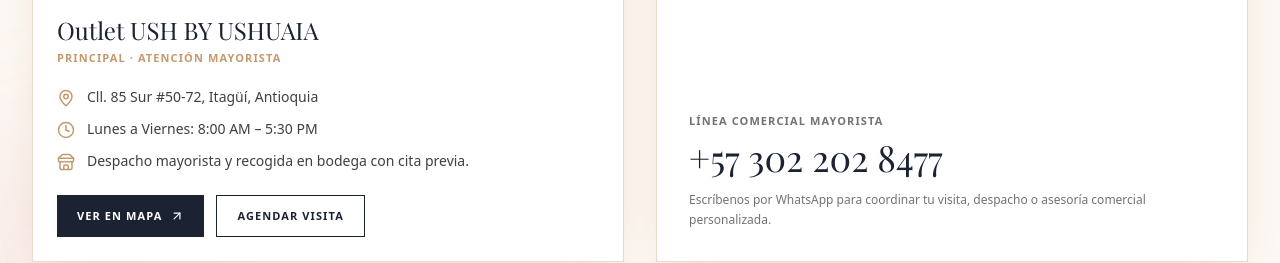
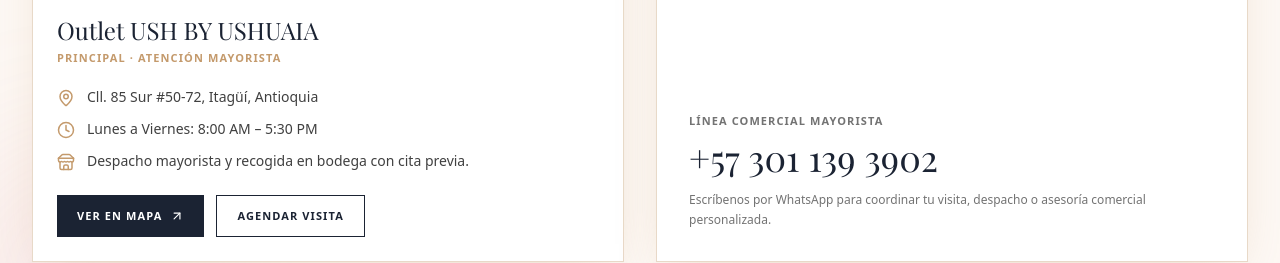
Before and after one commit to comercialcatalogoush-afk/Ushbyushuaia, a Next.js app: page / in a window 1280 px wide. Shown: the part 3920-4183 px from the top of the page. Built offline with nearby package versions, Linux system fonts and the light colour scheme; no server answers; the database is empty; a web font is replaced by a local one.

Commit message:
Cambia numero de WhatsApp y telefono de asesor a 573011393902 en todas las secciones

```diff
--- a/src/app/admin/page.tsx
+++ b/src/app/admin/page.tsx
@@ -1259,12 +1259,12 @@
                     required
                     value={whatsappInput}
                     onChange={(e) => setWhatsappInput(e.target.value.replace(/[^\d]/g, ''))}
-                    placeholder="573022028477"
+                    placeholder="573011393902"
                     className="w-full border border-gray-300 px-3 py-2.5 text-sm text-neutral-900 focus:outline-none focus:border-[#d88193]"
                   />
                 </div>
                 <p className="text-[10px] text-neutral-400 mt-1">
-                  Ej: 573022028477 (código país + número). Se aplica en el footer, botón WhatsApp, contacto y políticas.
+                  Ej: 573011393902 (código país + número). Se aplica en el footer, botón WhatsApp, contacto y políticas.
                 </p>
               </div>
 
--- a/src/components/OutletSection.tsx
+++ b/src/components/OutletSection.tsx
@@ -10,7 +10,7 @@
   address: 'Cll. 85 Sur #50-72, Itagüí, Antioquia',
   schedule: 'Lunes a Viernes: 8:00 AM – 5:30 PM',
   mapUrl: 'https://maps.google.com/?q=Cll+85+Sur+%2350-72,+Itagui',
-  phone: '+57 302 202 8477',
+  phone: '+57 301 139 3902',
   videoUrl: '',
   poster: '',
 };
--- a/src/lib/siteConfig.ts
+++ b/src/lib/siteConfig.ts
@@ -1,7 +1,7 @@
 import { supabase } from './supabase';
 
 const WHATSAPP_STORAGE_KEY = 'ush_whatsapp_override';
-export const DEFAULT_WHATSAPP_NUMBER = '573022028477';
+export const DEFAULT_WHATSAPP_NUMBER = '573011393902';
 
 export function getLocalWhatsAppOverride(): string | null {
   if (typeof window === 'undefined') return null;
```
